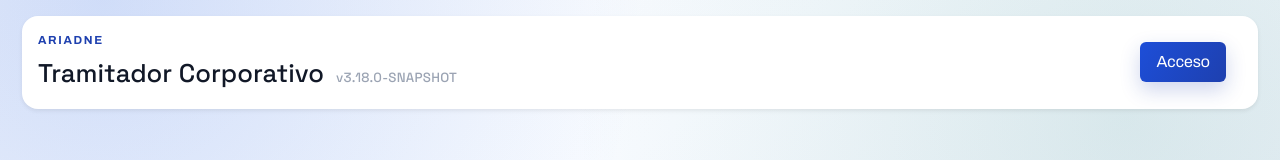
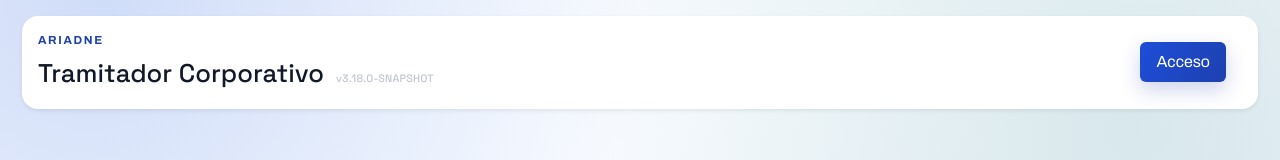
Before and after one commit to eduardoperez-hiberuscom/prueba-ariadne, a React (Vite) app in the folder repositories/expedientes-frontend/: page /login in a window 1280 px wide. Shown: the top 160 px of the page. Built offline with nearby package versions, Linux system fonts and the light colour scheme; no server answers; the HTML template or start-up script is replaced by a standard one.

Commit message:
fix(frontend): make header version label even more subtle

```diff
--- a/repositories/expedientes-frontend/src/index.css
+++ b/repositories/expedientes-frontend/src/index.css
@@ -66,11 +66,11 @@
 
 .app-version {
   margin-left: 0.35rem;
-  font-size: 0.52em;
-  font-weight: 500;
+  font-size: 0.42em;
+  font-weight: 400;
   letter-spacing: 0.02em;
-  color: #8a94a6;
-  opacity: 0.85;
+  color: #9aa3b2;
+  opacity: 0.62;
 }
 
 .main-nav {
```
